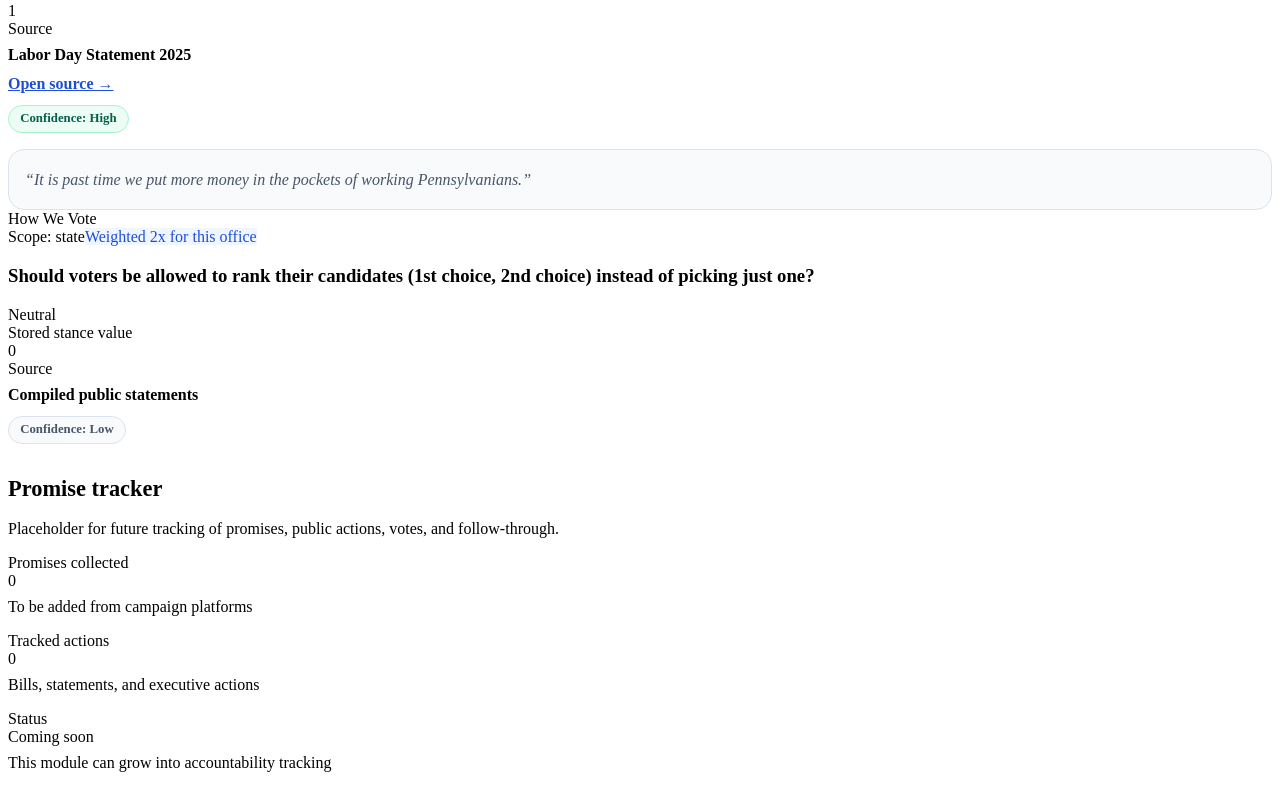
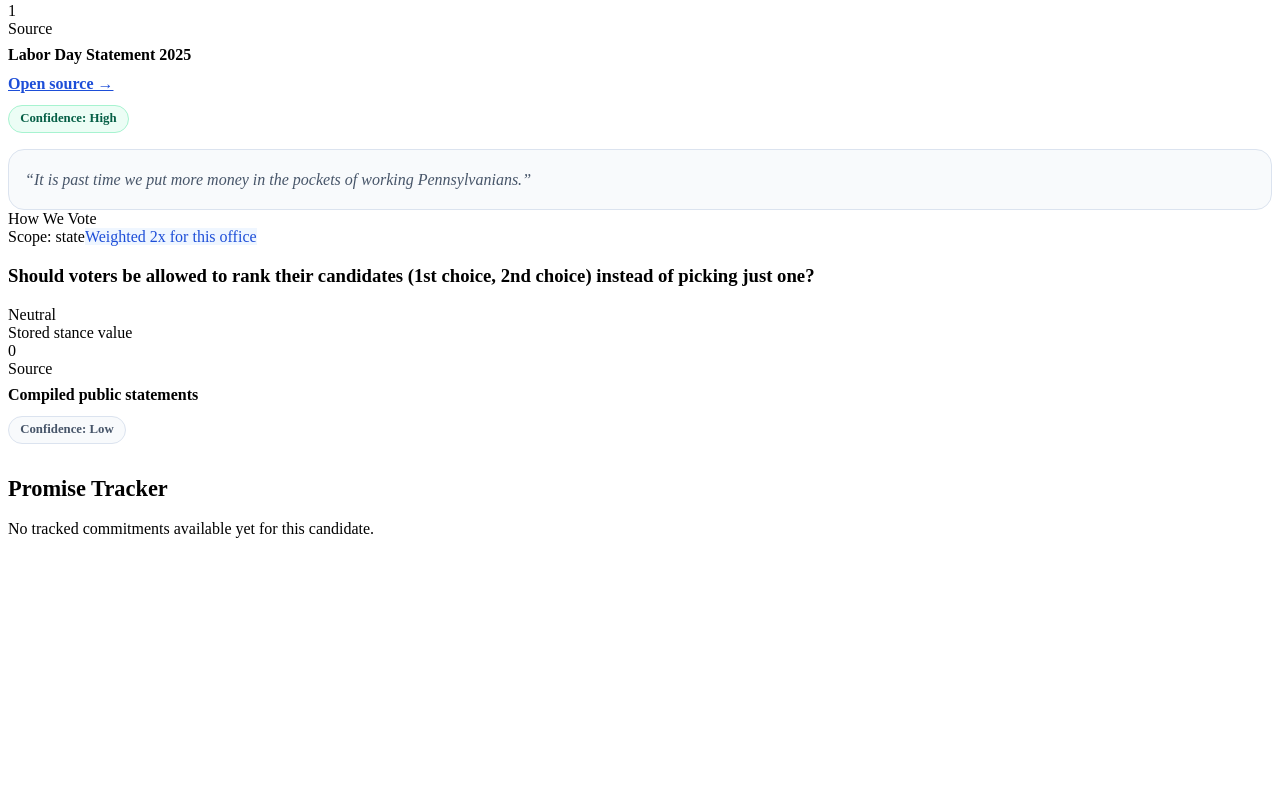
Before and after one commit to adorce90/Philly-Election-app, a Next.js app: page /candidate/josh-shapiro in a window 1280 px wide. Shown: the part 1238-2026 px from the top of the page. After the commit the page ends 1792 px from the top, so only its background shows below. Built offline with nearby package versions, Linux system fonts and the light colour scheme.

Commit message:
Update page.tsx

```diff
--- a/src/app/candidate/[id]/page.tsx
+++ b/src/app/candidate/[id]/page.tsx
@@ -3,8 +3,10 @@ import { notFound } from "next/navigation";
 import {
   getCandidateById,
   getOffices,
+  getPromisesByCandidateId,
   getQuestionsByOffice
 } from "../../../lib/loadData";
+import PromiseTracker from "../../../components/PromiseTracker";
 
 function stanceClass(label?: string) {
   switch (label) {
@@ -54,6 +56,7 @@ export default function CandidateDetailPage({
   const offices = getOffices();
   const office = offices.find((item: any) => item.id === candidate.officeId);
   const questions = getQuestionsByOffice(candidate.officeId);
+  const promises = getPromisesByCandidateId(candidate.id);
 
   const candidateQuestions = questions.filter(
     (question: any) => candidate.positions?.[question.id]
@@ -278,54 +281,9 @@ export default function CandidateDetailPage({
             })}
           </div>
 
-          <div className="panel panel-lg spacer-top" style={{ marginTop: "2rem" }}>
-            <h2 className="section-title" style={{ fontSize: "1.4rem" }}>
-              Promise tracker
-            </h2>
-            <p className="section-copy">
-              Placeholder for future tracking of promises, public actions, votes, and follow-through.
-            </p>
-
-            <div className="tracker-grid spacer-top">
-              <TrackerCard
-                title="Promises collected"
-                value="0"
-                note="To be added from campaign platforms"
-              />
-              <TrackerCard
-                title="Tracked actions"
-                value="0"
-                note="Bills, statements, and executive actions"
-              />
-              <TrackerCard
-                title="Status"
-                value="Coming soon"
-                note="This module can grow into accountability tracking"
-              />
-            </div>
-          </div>
+          <PromiseTracker promises={promises} />
         </div>
       </section>
     </main>
   );
 }
-
-function TrackerCard({
-  title,
-  value,
-  note
-}: {
-  title: string;
-  value: string;
-  note: string;
-}) {
-  return (
-    <div className="tracker-card">
-      <div className="detail-kicker">{title}</div>
-      <div className="metric-value">{value}</div>
-      <p className="section-copy" style={{ marginTop: "0.5rem" }}>
-        {note}
-      </p>
-    </div>
-  );
-}
```
Lines whose indentation alone changed are shown as unchanged.
